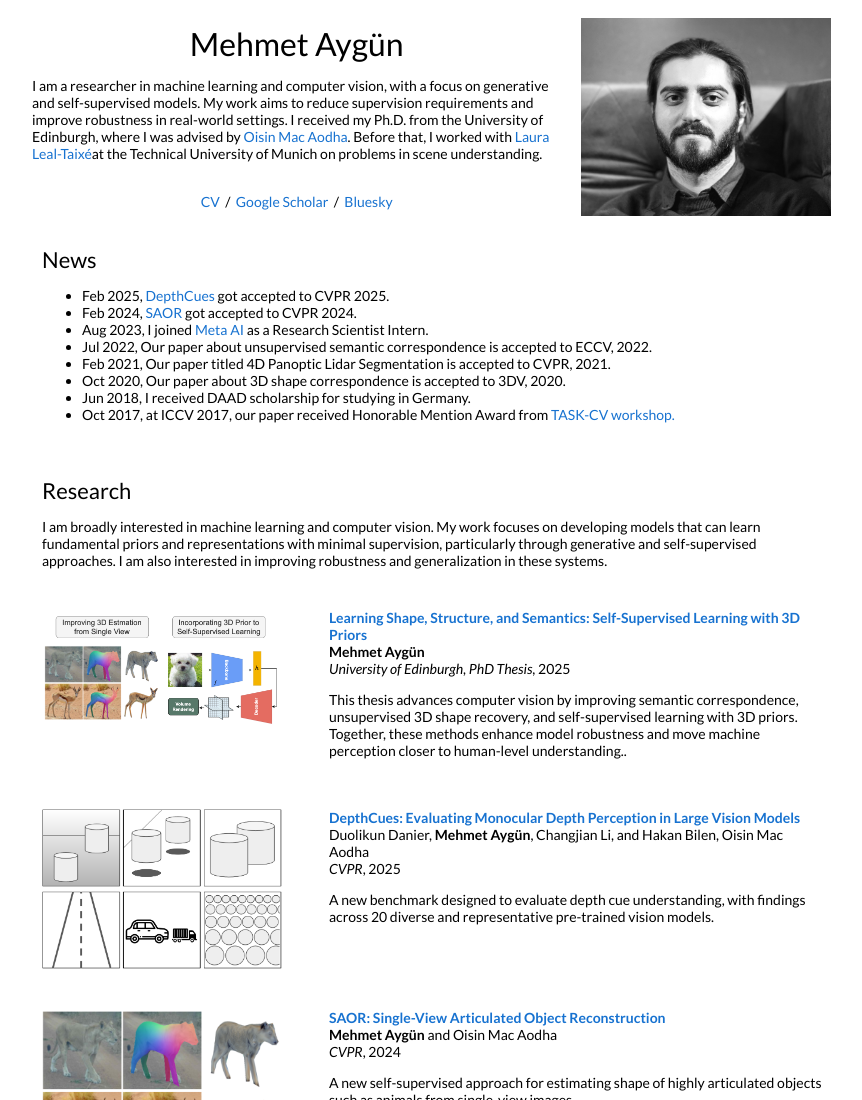
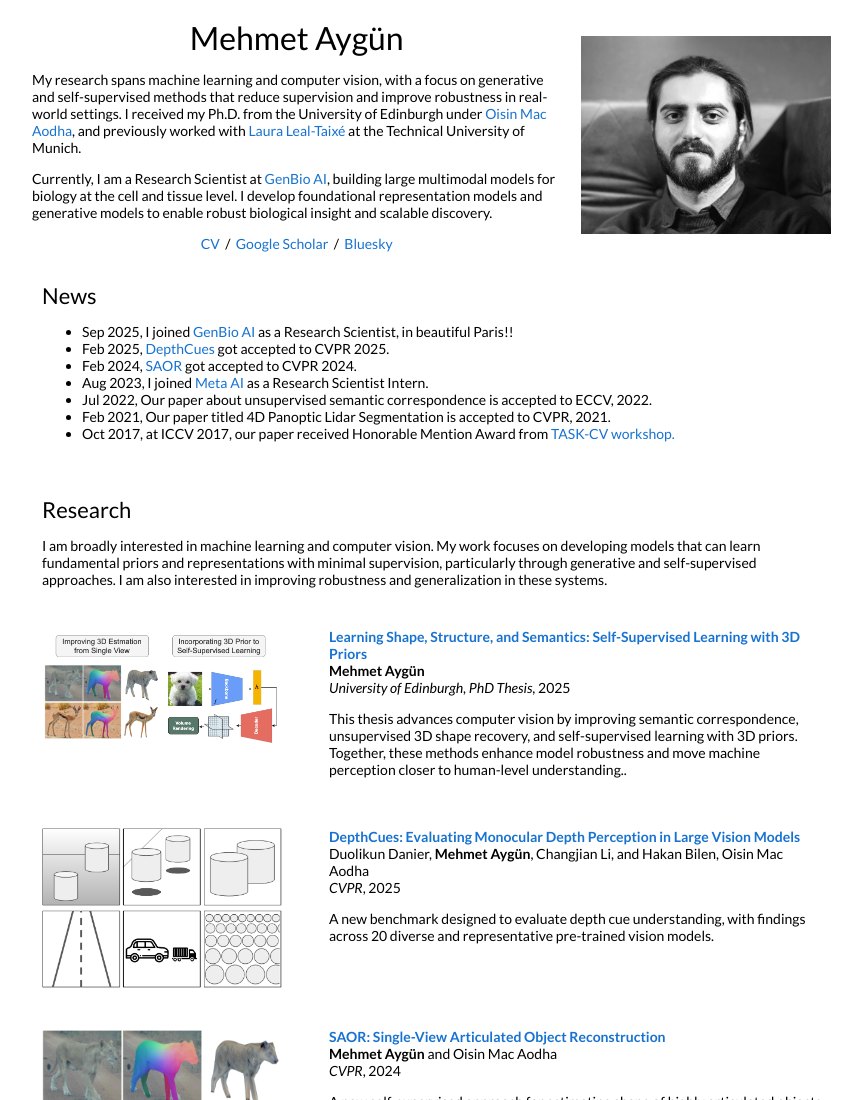
Before and after one commit to MehmetAygun/mehmetaygun.github.io, a plain HTML site: page index.html in a window 1280 px wide. Shown: the top 1100 px of the page, without its empty margins (208-1070 px from the left). Drawn offline with Linux system fonts and the light colour scheme.

Commit message:
new oct14

```diff
--- a/index.html
+++ b/index.html
@@ -84,8 +84,26 @@
           <name>Mehmet Aygün</name>
           </p>
         <p>
-    I am a researcher in machine learning and computer vision, with a focus on generative and self-supervised models. My work aims to reduce supervision requirements and improve robustness in real-world settings. I received my Ph.D. from the University of Edinburgh, where I was advised by <a href="http://oisin.info">Oisin Mac Aodha</a>. Before that, I worked with <a href="https://dvl.in.tum.de/team/lealtaixe/">Laura Leal-Taixé</a>at the Technical University of Munich on problems in scene understanding.
-<br> <br>
+  <p>
+
+
+  <p>
+    My research spans machine learning and computer vision, with a focus on
+    generative and self-supervised methods that reduce supervision and improve
+    robustness in real-world settings. I received my Ph.D. from the University of Edinburgh under
+    <a href="http://oisin.info" target="_blank" rel="noopener">Oisin Mac Aodha</a>,
+    and previously worked with
+    <a href="https://dvl.in.tum.de/team/lealtaixe/" target="_blank" rel="noopener">Laura Leal-Taixé</a>
+    at the Technical University of Munich.
+  </p>
+
+    <p>
+      Currently, I am a Research Scientist at
+    <a href="https://genbio.ai/" target="_blank" rel="noopener">GenBio AI</a>,
+    building large multimodal models for biology at the cell and tissue level.
+    I develop foundational representation models and generative models to enable robust biological insight and
+    scalable discovery.
+  </p>
 
 
 <!-- <p><i><font color="#8B0000" size="3">Seeking opportunities as a Research or Applied Scientist, feel free to reach out if my profile fits!</font></i></p> -->
@@ -111,14 +129,14 @@
         <td>
           <heading>News</heading>
             <ul>
-
+              <li>Sep 2025, I joined <a href="https://genbio.ai/" target="_blank" rel="noopener">GenBio AI</a> as a Research Scientist, in beautiful Paris!!</li>
               <li>Feb 2025, <a href="https://danier97.github.io/depthcues"> DepthCues</a> got accepted to CVPR 2025.</li>
               <li>Feb 2024, <a href="saor.html"> SAOR</a> got accepted to CVPR 2024.</li>
               <li>Aug 2023, I joined <a href="https://ai.meta.com/"> Meta AI</a> as a Research Scientist Intern.</li>
               <li>Jul 2022, Our paper about unsupervised semantic correspondence is accepted to ECCV, 2022. </li>
               <li>Feb 2021, Our paper titled 4D Panoptic Lidar Segmentation is accepted to CVPR, 2021. </li>
-              <li>Oct 2020, Our paper about 3D shape correspondence is accepted to 3DV, 2020.  </li>
-              <li>Jun 2018, I received DAAD scholarship for studying in Germany. </li>
+              <!-- <li>Oct 2020, Our paper about 3D shape correspondence is accepted to 3DV, 2020.  </li> -->
+              <!-- <li>Jun 2018, I received DAAD scholarship for studying in Germany. </li> -->
               <li>Oct 2017, at ICCV 2017, our paper received Honorable Mention Award from  <a href="http://adas.cvc.uab.es/task-cv2017/program/">TASK-CV workshop.</a></li>
 
             </ul>
```
